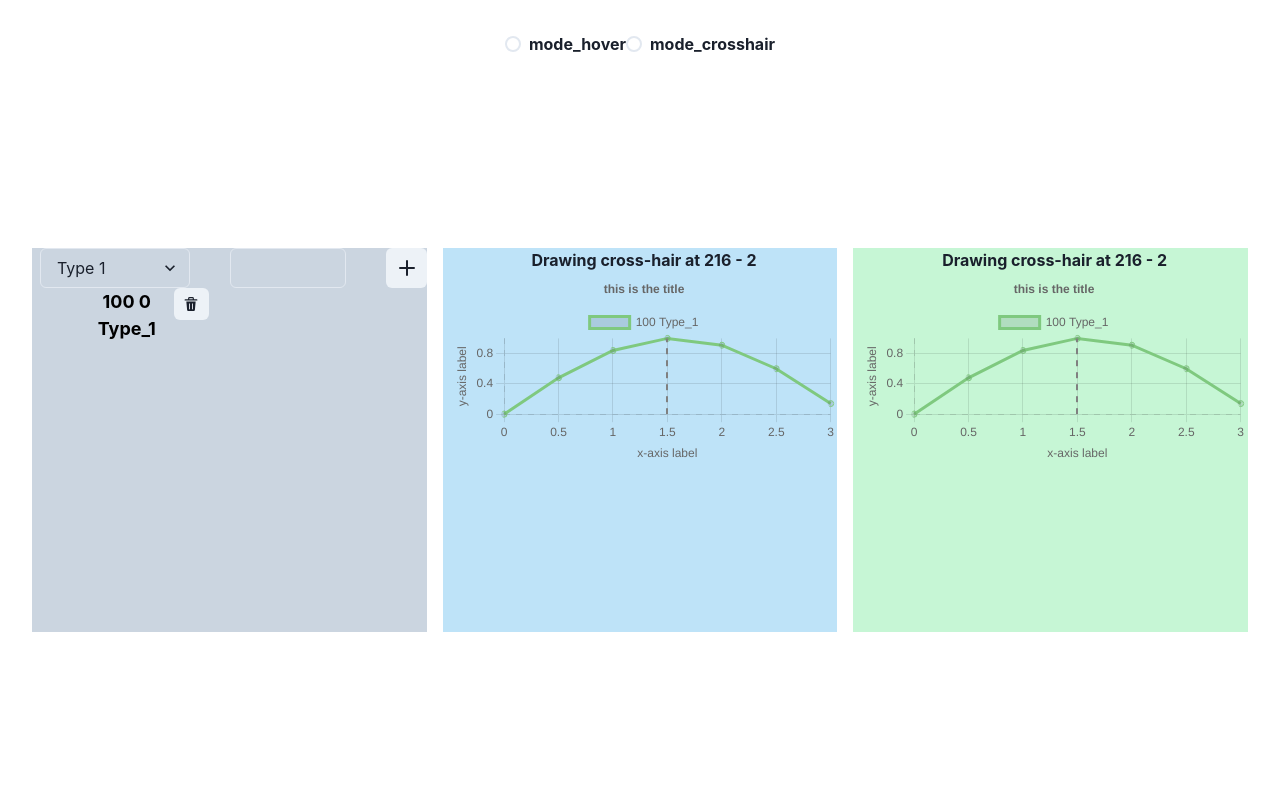
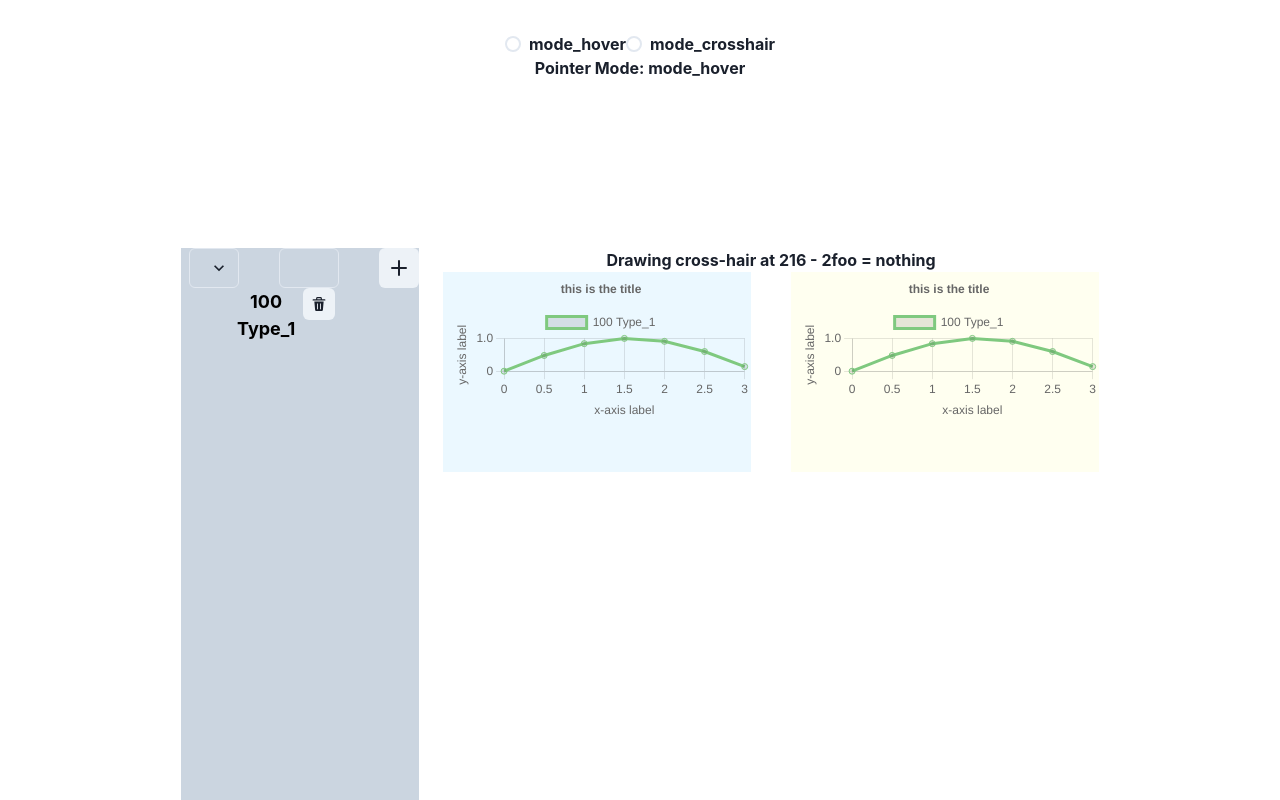
Before and after one commit to rkube/react_scopes, a React (Vite) app: page / in a window 1280 px wide. Shown: the top 800 px of the page. Built offline with nearby package versions, Linux system fonts and the light colour scheme.

Commit message:
refactored into scope group but can't disable the plugin globally?

```diff
--- a/src/App.tsx
+++ b/src/App.tsx
@@ -1,13 +1,14 @@
 //
 import { useState } from 'react'
 import { ChakraProvider, Grid, GridItem } from '@chakra-ui/react'
-import { RadioGroup, Radio, Stack } from '@chakra-ui/react'
+import { RadioGroup, Radio} from '@chakra-ui/react'
 import './App.css'
 
 import { type_e, signal_t, to_str, cross_hair_t, ptr_mode_types, ptr_mode_t, type_string_repr } from './types/all_types'
 import MyList from './components/list'
 import Selector from './components/selector'
-import MyPlot from './components/mychart'
+// import MyPlot from './components/mychart'
+import { ScopesGrid } from './components/chart_area'
 
 
 function App() {
@@ -22,10 +23,8 @@ function App() {
     },
   ]
 
-
   const [signalList, setSignalList] = useState<signal_t[]>(init_state)
-
-  const [ptrMode, setPtrMode] = useState<ptr_mode_t>("mode_hover")
+  const [ptr_mode, set_ptr_mode] = useState<ptr_mode_t>("mode_hover")
 
   // This is a callback to selector. The function passes
   // the currently selected type and shot number up.
@@ -53,21 +52,11 @@ function App() {
   // Arguments:
   // ix (number) - The index of the signal that needs to be removed
   const remove_signal_cb = (ix: number) => {
-    console.log("============= remove_signal_cb. Removing ix=", ix)
-    console.log("before: signalList = ", signalList)
     const new_signal_list = signalList.filter((item) => item.index != ix)
     setSignalList(new_signal_list)
-    console.log("after: signalList = ", new_signal_list)
-    console.log("============= done")
   }
 
 
-  // Callback that receives input from chart plugins
-  const [crosshairVal, setCrosshairVal] = useState<cross_hair_t>({x: 216, y: 2})
-
-  const chart_cb = (new_crosshair_val: cross_hair_t) => {
-    setCrosshairVal(new_crosshair_val)
-  }
 
 
   return (
@@ -76,8 +65,8 @@ function App() {
 
     <Grid
       templateRows={'200px 1fr'}
-      templateColumns={'1fr 1fr 1fr'}
-      h='600px'
+      templateColumns={'0.2fr 2fr'}
+      h='500px'
       gap='4'
       // color='blackAlpha.700'
       fontWeight='bold'
@@ -85,30 +74,28 @@ function App() {
 
         {/* https://stackoverflow.com/questions/55601342/using-enumerations-in-react-select */}
 
-    <GridItem colSpan={3}>
-      <RadioGroup onChange={(e) => {console.log("radio: e=", e);}}>
+    <GridItem colSpan={2}>
+      <RadioGroup onChange={(e) => {set_ptr_mode(e as ptr_mode_t); console.log("ptr_mode = ", e)}}>
         {ptr_mode_types.map((key) => (
           <Radio value={key}> {key} </Radio>
         ))}
       </RadioGroup>
+      Pointer Mode: {ptr_mode}
     </GridItem>
 
   <GridItem pl='2' bg='gray.300'>
     <Selector onClick={handleNewSignal} />
     <MyList signal_list={signalList}
-            // render={(item: signal_t): string => { return to_str(item) } }
-            render={(item: signal_t): string => {return(item.shot.toString() + " " + item.index.toString() + " " + type_string_repr[item.type])}}
+            render={(item: signal_t): string => {return(`${item.shot.toString()}  ${type_string_repr[item.type]}`)}}
             cb={remove_signal_cb} />
   </GridItem>
-  <GridItem pl='2' bg='blue.100'>
-    <MyPlot signals={signalList} sync_data={crosshairVal} xtalk_cb={chart_cb} />
-  </GridItem>
 
-  <GridItem pl='2' bg='green.100' >
-    <MyPlot signals={signalList} sync_data={crosshairVal} xtalk_cb={chart_cb} />
+  <GridItem pl='2'>
+  <ScopesGrid signal_list={signalList} ptr_mode={ptr_mode} />
   </GridItem>
 
 </Grid>
+
 
 
       </ChakraProvider>
--- /dev/null
+++ b/src/components/chart_area.tsx
@@ -0,0 +1,70 @@
+
+import { useState, useRef } from "react"
+import { Grid, GridItem } from "@chakra-ui/react"
+
+import { Plugin as PluginC} from "chart.js"
+
+import MyPlot from "./mychart"
+import { cross_hair_t, ptr_mode_t, signal_t } from "../types/all_types"
+import { cross_hair_plugin, crosshair_plugin_i } from "./cross_hair_plugin"
+
+//
+
+function ScopesGrid({signal_list, ptr_mode}: {signal_list: signal_t[], ptr_mode: ptr_mode_t}) {
+
+    // const [plugin_list, set_plugin_list] = useState< (PluginC | crosshair_plugin_i)[] >([])
+    // Value for the crosshair plugin, which needs to by synced across the scopes
+    const [crosshair_val, set_crosshair_val] = useState<cross_hair_t>({x: 216, y: 2})
+    const xtalk_ref = useRef(crosshair_val)
+    xtalk_ref.current = crosshair_val
+
+
+    const [foo, set_foo] = useState<string>("nothing")
+
+
+    const chart_cb = (new_crosshair_val: cross_hair_t) => {
+        set_crosshair_val(new_crosshair_val)
+    }
+
+
+    let plugin_list = []
+    if (ptr_mode == "mode_crosshair") {
+        plugin_list.push(new cross_hair_plugin(xtalk_ref, chart_cb))
+    } else {
+        console.log("Not crosshair")
+    }
+
+
+
+    // const plugin_list = [new cross_hair_plugin(xtalk_ref, chart_cb)]
+
+
+    return (
+        <>
+        <div>
+            Drawing cross-hair at {crosshair_val.x} - {crosshair_val.y}
+            foo = {foo}
+        </div>
+
+        <Grid
+            templateRows={'200px 1fr'}
+            templateColumns={'1fr 1fr'}
+            h='800px'
+            gap='10'
+            fontWeight='bold'
+        >
+            <GridItem pl='2' bg='blue.50'>
+                <MyPlot signals={signal_list} plugin_list={plugin_list} />
+            </GridItem>
+
+            <GridItem pl='2' bg='yellow.50'>
+                <MyPlot signals={signal_list} plugin_list={plugin_list} />
+            </GridItem>
+
+
+        </Grid>
+        </>
+    )
+}
+
+export { ScopesGrid }
--- a/src/components/cross_hair_plugin.tsx
+++ b/src/components/cross_hair_plugin.tsx
@@ -20,9 +20,7 @@ interface crosshair_plugin_i extends Plugin {
     events: (keyof HTMLElementEventMap)[] | undefined
     sync_ref: React.MutableRefObject<cross_hair_t>
     xtalk_cb: (new_crosshair_val: cross_hair_t) => void;
-
     afterEvent: (chart: Chart, args: event_args_i, options: any) => void;
-
     afterDraw: (chart: Chart, args: any) => void;
 }
 
@@ -36,6 +34,7 @@ class cross_hair_plugin implements crosshair_plugin_i {
 
     constructor(_sr: React.MutableRefObject<cross_hair_t>,
             _cb: (new_crosshair_val: cross_hair_t) => void) {
+        console.log("Creating new crosshair plugin")
         this.id = "crosshair_plugin"
         this.events = ["mousemove" as keyof HTMLElementEventMap]
         this.xtalk_cb = _cb
@@ -66,6 +65,7 @@ class cross_hair_plugin implements crosshair_plugin_i {
     }
 
     afterDraw = (chart: Chart, args: any) => {
+        console.log("Calling afterDraw")
         const { ctx, chartArea: {bottom, top}, data } = chart
         if(data.datasets) {
             if (this.sync_ref.current.x != undefined) {
--- a/src/components/mychart.tsx
+++ b/src/components/mychart.tsx
@@ -1,8 +1,8 @@
 // Diong plotting stuff
 
 import { useRef, useEffect } from 'react';
-import { cross_hair_t, signal_t, to_str, type_e } from '../types/all_types'
-import { Chart, ChartType, Plugin, registerables, ChartOptions } from 'chart.js';
+import { cross_hair_t, ptr_mode_t, signal_t, to_str, type_e } from '../types/all_types'
+import { Chart, ChartType, Plugin as PluginC, registerables, ChartOptions } from 'chart.js';
 import { Line } from 'react-chartjs-2';
 
 import { cross_hair_plugin, crosshair_plugin_i } from './cross_hair_plugin';
@@ -39,9 +39,12 @@ const pick_color = (sig_type:type_e): string => {
 
 
 
-const MyPlot = ({signals, sync_data, xtalk_cb}: { signals: signal_t[], sync_data: cross_hair_t, xtalk_cb: any }) => {
+// const MyPlot = ({signals, ptr_mode, sync_data, xtalk_cb}: { signals: signal_t[], ptr_mode: ptr_mode_t, sync_data: cross_hair_t, xtalk_cb: any }) => {
+    const MyPlot = ({signals, plugin_list}: { signals: signal_t[], plugin_list: any[]}) => {
     // Reference to the plot in this component
     const chartRef = useRef(null)
+
+    console.log("plugin_list = ", plugin_list)
 
     // This took me a while to figure out. The crosshair plugin accesses the sync_data
     // structure in afterDraw. The function associated with it only registers on
@@ -49,12 +52,8 @@ const MyPlot = ({signals, sync_data, xtalk_cb}: { signals: signal_t[], sync_data
     // USing a reference to this prop ensures that the plugin always has the current
     // data.
     // Thanks StackOverflow: https://stackoverflow.com/questions/72704153/why-function-is-not-updating-with-usecallback-in-react-and-chart-js
-    const xtalk_ref = useRef(sync_data)
-    xtalk_ref.current = sync_data
-    // console.log("xtalk_Ref.current = ", xtalk_ref.current)
-    const my_crosshair_plugin = new cross_hair_plugin(xtalk_ref, xtalk_cb)
-
-    // let syncRef: cross_hair_t  = useRef({x: 0, y:0} as cross_hair_t)
+    // const xtalk_ref = useRef(sync_data)
+    // xtalk_ref.current = sync_data
 
     // useEffect(() => {
     //     syncRef = sync_data
@@ -166,14 +165,24 @@ const MyPlot = ({signals, sync_data, xtalk_cb}: { signals: signal_t[], sync_data
         datasets: signal_datasets
       };
 
+    // let active_plugins = []
+    // console.log("Testing, ptr_mode = ", ptr_mode)
+    // if (ptr_mode == 'mode_crosshair') {
+    //     console.log("Activating crosshair")
+    //     // const my_crosshair_plugin = new cross_hair_plugin(xtalk_ref, xtalk_cb)
+    //     active_plugins.push(new cross_hair_plugin(xtalk_ref, xtalk_cb))
+    // }
+    // console.log("active_plugins = ", active_plugins)
+
+    // const my_crosshair_plugin = new cross_hair_plugin(xtalk_ref, xtalk_cb)
+
+
     return(
         <>
-        <div>
-            Drawing cross-hair at {sync_data.x} - {sync_data.y}
-        </div>
+
         {/* // If we want to pass plugins we can also do this like: */}
-        {/* <Line ref={chartRef} data={data} options={options} plugins={[crosshair_plugin]} onClick={lineplot_callback}/> */}
-        <Line ref={chartRef} data={data} options={options} plugins={[my_crosshair_plugin]} onClick={lineplot_callback}/>
+        {/* <Line ref={chartRef} data={data} options={options} plugins={[my_crosshair_plugin]} onClick={lineplot_callback}/> */}
+        <Line ref={chartRef} data={data} options={options} plugins={plugin_list} onClick={lineplot_callback}/>
         </>
     )
 }
```
